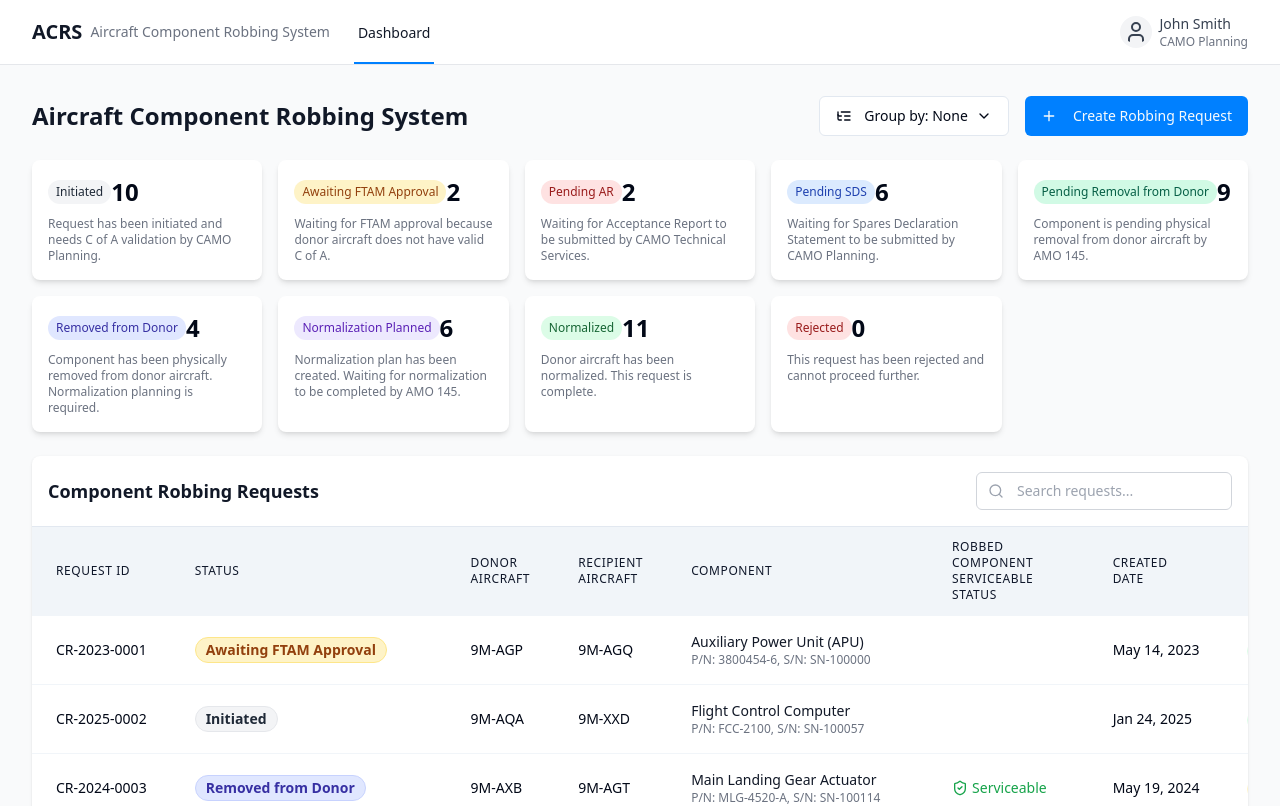
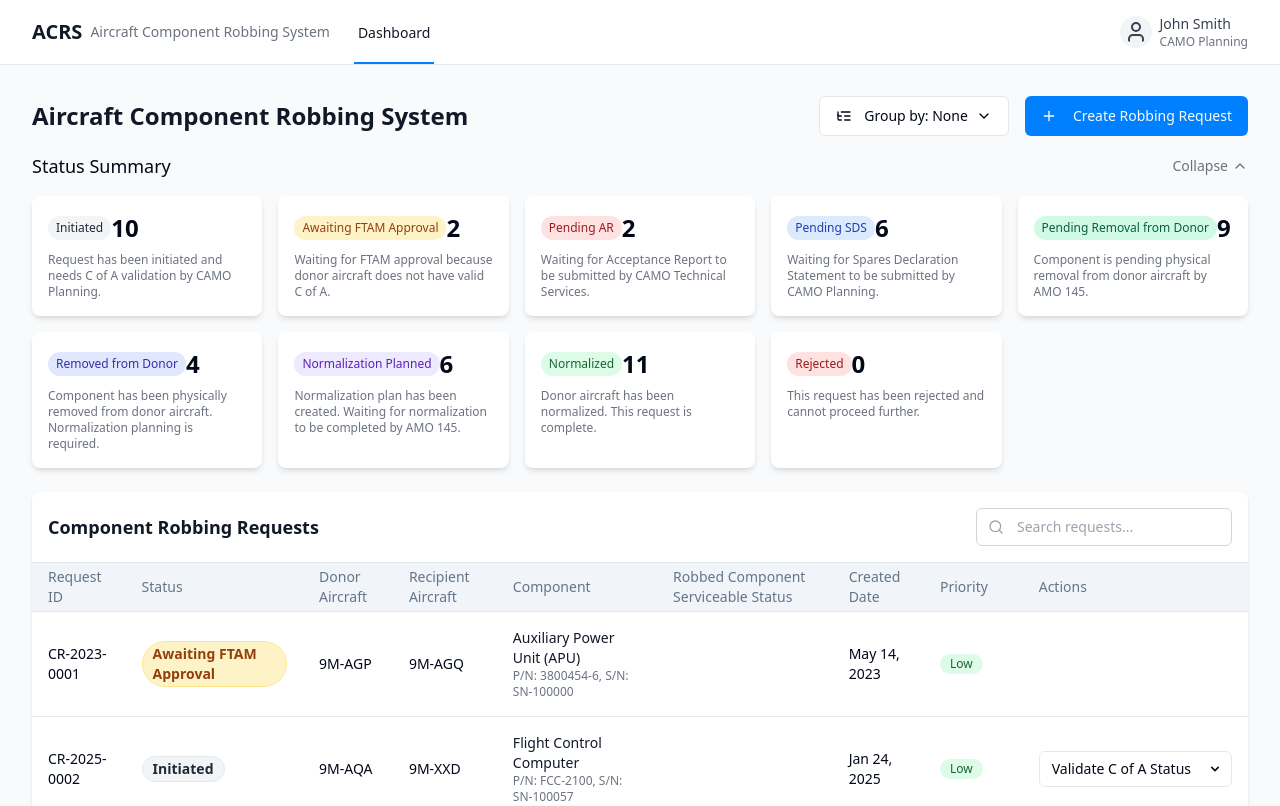
Before and after one commit to naznaj/aircraft-component-tracker, a React (Vite) app: page /dashboard in a window 1280 px wide. Shown: the top 806 px of the page. Built offline with nearby package versions, Linux system fonts and the light colour scheme.

Commit message:
Implement table scrolling improvements
- Minimize scorecard area on scroll.
- Make table header sticky on scroll.

```diff
--- a/src/components/RobbingRequestTable.tsx
+++ b/src/components/RobbingRequestTable.tsx
@@ -12,6 +12,14 @@ import {
   AccordionItem,
   AccordionTrigger,
 } from "@/components/ui/accordion";
+import {
+  Table,
+  TableBody,
+  TableCell,
+  TableHead,
+  TableHeader,
+  TableRow,
+} from "@/components/ui/table";
 
 interface RobbingRequestTableProps {
   requests: RobbingRequest[];
@@ -138,11 +146,12 @@ export function RobbingRequestTable({
   }, [filteredRequests, groupBy]);
 
   const renderTableContent = (requests: RobbingRequest[]) => (
-    <table className="data-table">
-      <thead>
-        <tr>
+    <div className="overflow-x-auto relative">
+      <Table className="w-full">
+        <TableHeader className="sticky top-0 z-10 bg-secondary border-b">
+          <TableRow>
             {columns.map((column) => (
-            <th
+              <TableHead
                 key={column.id}
                 className={`${column.align === 'right' ? 'text-right' : ''} ${column.sortable ? 'cursor-pointer' : ''}`}
                 onClick={() => column.sortable && handleSort(column.id)}
@@ -151,53 +160,53 @@ export function RobbingRequestTable({
                   <span>{column.label}</span>
                   {column.sortable && getSortIcon(column.id)}
                 </div>
-            </th>
+              </TableHead>
             ))}
-        </tr>
-      </thead>
+          </TableRow>
+        </TableHeader>
 
-      <tbody>
+        <TableBody>
           {requests.length === 0 ? (
-          <tr>
-            <td colSpan={columns.length} className="text-center py-8 text-gray-500">
+            <TableRow>
+              <TableCell colSpan={columns.length} className="text-center py-8 text-gray-500">
                 No requests found
-            </td>
-          </tr>
+              </TableCell>
+            </TableRow>
           ) : (
             requests.map((request) => (
-            <tr
+              <TableRow
                 key={request.requestId}
                 className="cursor-pointer hover:bg-gray-50"
                 onClick={() => onRequestSelect(request)}
               >
-              <td>{request.requestId}</td>
-              <td>
+                <TableCell>{request.requestId}</TableCell>
+                <TableCell>
                   <StatusBadge status={request.status} />
-              </td>
-              <td>{request.donorAircraft}</td>
-              <td>{request.recipientAircraft}</td>
-              <td>
+                </TableCell>
+                <TableCell>{request.donorAircraft}</TableCell>
+                <TableCell>{request.recipientAircraft}</TableCell>
+                <TableCell>
                   <div className="flex flex-col">
                     <span className="font-medium text-gray-900">{request.component.description}</span>
                     <span className="text-xs text-gray-500">
                       P/N: {request.component.partNumber}, S/N: {request.component.serialNumber}
                     </span>
                   </div>
-              </td>
-              <td>
+                </TableCell>
+                <TableCell>
                   {renderComponentStatus(
                     request.component.status,
                     ['Removed from Donor', 'Normalization Planned', 'Normalized'].includes(request.status),
                     !!request.documentation.sLabelReference
                   )}
-              </td>
-              <td>{formatDate(request.createdDate)}</td>
-              <td>
+                </TableCell>
+                <TableCell>{formatDate(request.createdDate)}</TableCell>
+                <TableCell>
                   <span className={`inline-flex items-center rounded-full px-2.5 py-0.5 text-xs font-medium ${getPriorityBadgeClass(request.priority)}`}>
                     {request.priority}
                   </span>
-              </td>
-              <td className="text-right">
+                </TableCell>
+                <TableCell className="text-right">
                   <div onClick={(e) => e.stopPropagation()}>
                     <ActionButton
                       request={request}
@@ -206,12 +215,13 @@ export function RobbingRequestTable({
                       size="sm"
                     />
                   </div>
-              </td>
-            </tr>
+                </TableCell>
+              </TableRow>
             ))
           )}
-      </tbody>
-    </table>
+        </TableBody>
+      </Table>
+    </div>
   );
 
   const renderGroupedTable = () => (
@@ -225,9 +235,7 @@ export function RobbingRequestTable({
             </div>
           </AccordionTrigger>
           <AccordionContent className="pt-0 pb-0">
-            <div className="overflow-x-auto">
             {renderTableContent(groupRequests)}
-            </div>
           </AccordionContent>
         </AccordionItem>
       ))}
@@ -261,7 +269,7 @@ export function RobbingRequestTable({
         </div>
       </div>
 
-      <div className="overflow-x-auto">
+      <div className="overflow-x-auto max-h-[calc(100vh-300px)] overflow-y-auto">
         {loading ? (
           <div className="p-4">
             {[...Array(5)].map((_, index) => (
--- a/src/components/StatusScorecard.tsx
+++ b/src/components/StatusScorecard.tsx
@@ -1,7 +1,9 @@
 
+import { useState } from 'react';
 import { RobbingStatus } from '../types';
 import { getStatusBadgeClass } from '../utils/formatters';
 import { getStatusDescription, getAllStatuses } from '../utils/statusTransitions';
+import { ChevronUp, ChevronDown } from 'lucide-react';
 
 interface StatusScorecardProps {
   status: RobbingStatus;
@@ -41,6 +43,8 @@ interface StatusScorecardsProps {
 }
 
 export function StatusScorecards({ statusCounts, activeStatuses, onStatusClick }: StatusScorecardsProps) {
+  const [isCollapsed, setIsCollapsed] = useState(false);
+
   const handleStatusClick = (status: RobbingStatus) => {
     onStatusClick(status);
   };
@@ -59,7 +63,29 @@ export function StatusScorecards({ statusCounts, activeStatuses, onStatusClick }
   ];
 
   return (
-    <div className="grid grid-cols-2 md:grid-cols-3 lg:grid-cols-5 gap-4 mb-6 animate-fadeIn">
+    <div className="mb-6 animate-fadeIn">
+      <div className="flex justify-between items-center mb-4">
+        <h3 className="text-lg font-medium">Status Summary</h3>
+        <button
+          onClick={() => setIsCollapsed(!isCollapsed)}
+          className="flex items-center text-sm text-gray-500 hover:text-gray-700"
+        >
+          {isCollapsed ? (
+            <>
+              <span>Expand</span>
+              <ChevronDown className="ml-1 h-4 w-4" />
+            </>
+          ) : (
+            <>
+              <span>Collapse</span>
+              <ChevronUp className="ml-1 h-4 w-4" />
+            </>
+          )}
+        </button>
+      </div>
+
+      {!isCollapsed && (
+        <div className="grid grid-cols-2 md:grid-cols-3 lg:grid-cols-5 gap-4">
           {orderedStatuses.map(status => (
             <StatusScorecard
               key={status}
@@ -70,5 +96,26 @@ export function StatusScorecards({ statusCounts, activeStatuses, onStatusClick }
             />
           ))}
         </div>
+      )}
+
+      {isCollapsed && (
+        <div className="flex flex-wrap gap-2 mb-2">
+          {activeStatuses.map(status => (
+            <div
+              key={status}
+              className={`${getStatusBadgeClass(status)} text-xs px-2 py-1 rounded-full flex items-center`}
+            >
+              {status}
+              <span className="ml-1 bg-white/30 rounded-full px-1.5 py-0.5 text-xs font-bold">
+                {statusCounts[status] || 0}
+              </span>
+            </div>
+          ))}
+          {activeStatuses.length === 0 && (
+            <span className="text-sm text-gray-500">No filters applied</span>
+          )}
+        </div>
+      )}
+    </div>
   );
 }
--- a/src/index.css
+++ b/src/index.css
@@ -1,4 +1,3 @@
-
 @tailwind base;
 @tailwind components;
 @tailwind utilities;
@@ -137,6 +136,9 @@
 
 .data-table th {
   @apply bg-secondary px-6 py-3 text-left text-xs font-medium text-secondary-foreground uppercase tracking-wider;
+  position: sticky;
+  top: 0;
+  z-index: 10;
 }
 
 .data-table td {
--- a/src/pages/Dashboard.tsx
+++ b/src/pages/Dashboard.tsx
@@ -1,3 +1,4 @@
+
 import { useState } from 'react';
 import { RobbingRequest, RobbingStatus } from '../types';
 import { Navbar } from '../components/Navbar';
@@ -121,12 +122,12 @@ export default function Dashboard() {
   const showCreateButton = currentUser?.role === 'CAMO Planning' || currentUser?.role === 'Admin';
 
   return (
-    <div className="min-h-screen bg-gray-50">
+    <div className="min-h-screen bg-gray-50 flex flex-col">
       <Navbar />
 
-      <main className="pt-16 pb-16">
-        <div className="mx-auto px-4 sm:px-6 lg:px-8 w-full max-w-none">
-          <div className="mt-8 mb-6 flex justify-between items-center flex-wrap gap-4">
+      <main className="pt-16 pb-16 flex-1 flex flex-col">
+        <div className="mx-auto px-4 sm:px-6 lg:px-8 w-full max-w-none flex-1 flex flex-col">
+          <div className="mt-8 mb-4 flex justify-between items-center flex-wrap gap-4">
             <h1 className="text-2xl font-semibold text-gray-900">
               Aircraft Component Robbing System
             </h1>
@@ -210,6 +211,7 @@ export default function Dashboard() {
             onStatusClick={toggleFilterStatus}
           />
 
+          <div className="flex-1 flex flex-col">
             <RobbingRequestTable
               requests={filteredRequests}
               loading={loading}
@@ -220,6 +222,7 @@ export default function Dashboard() {
               onSort={handleSort}
               groupBy={groupBy}
             />
+          </div>
         </div>
       </main>
 
```
Lines whose indentation alone changed are shown as unchanged.
